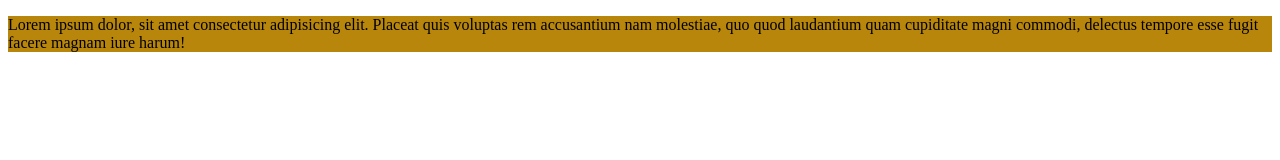
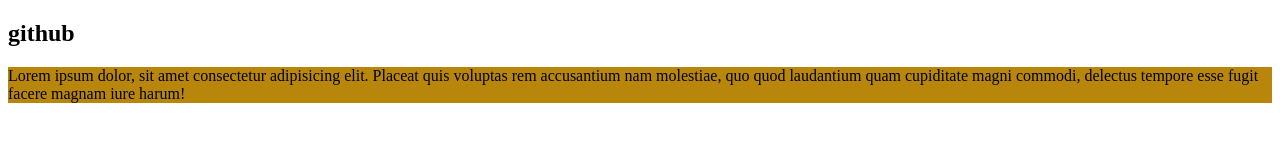
Before and after one commit to afluoo/sample2, a plain HTML site: page index.html in a window 1280 px wide. Drawn offline with Linux system fonts and the light colour scheme.

Commit message:
header add

```diff
--- a/index.html
+++ b/index.html
@@ -9,6 +9,7 @@
 </head>
 
 <body>
+    <h2>github</h2>
     <p >Lorem ipsum dolor, sit amet consectetur adipisicing elit. Placeat quis voluptas rem accusantium nam molestiae,
         quo quod laudantium quam cupiditate magni commodi, delectus tempore esse fugit facere magnam iure harum!</p>
 </body>
```
